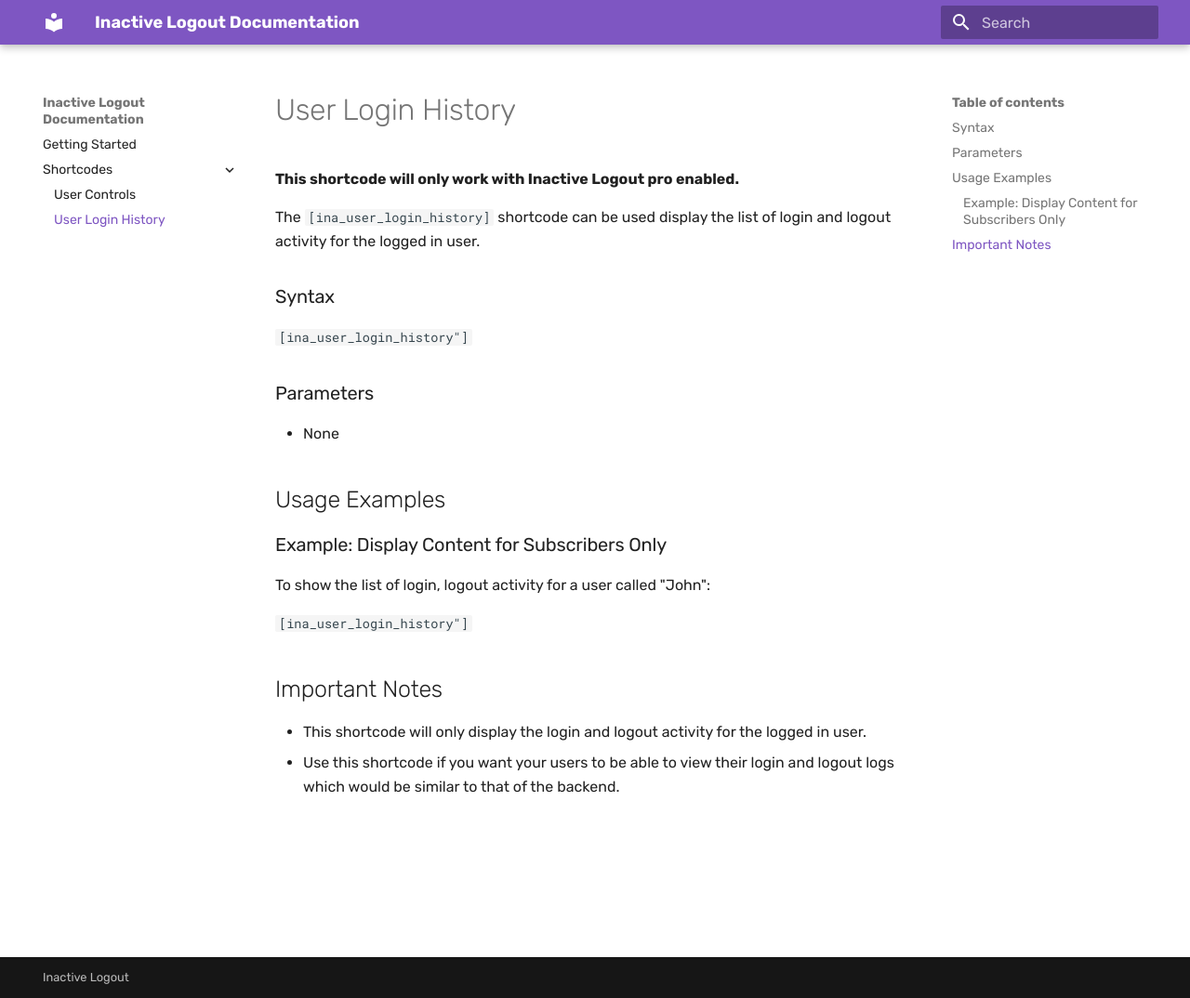
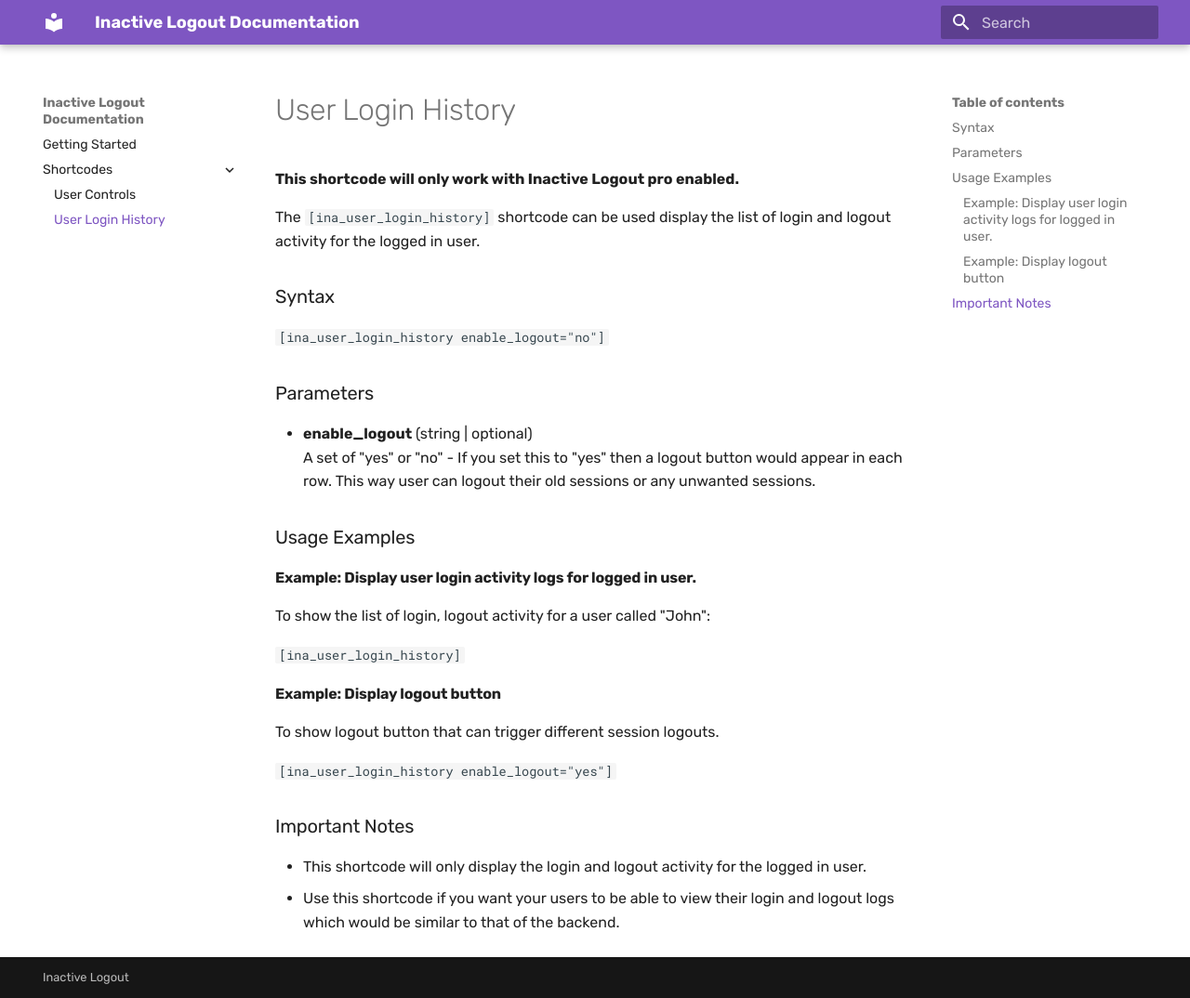
Before and after one commit to techies23/inactive-logout-documentation, an MkDocs documentation site: the page built from docs/shortcodes/user_login_history.md, in a window 1280 px wide and 1074 px high. Shown: the whole window at 93% size. Built offline with MkDocs 1.6.1 and Material for MkDocs 9.7.7, drawn with Linux system fonts in a browser that asks for light colours.

Commit message:
Docs updated

```diff
--- a/docs/shortcodes/user_login_history.md
+++ b/docs/shortcodes/user_login_history.md
@@ -4,21 +4,28 @@ The `[ina_user_login_history]` shortcode can be used display the list of login a
 
 ### Syntax
 
-`[ina_user_login_history"]`
+`[ina_user_login_history enable_logout="no"]`
 
 ### Parameters
 
-- None
+- **enable_logout** (string | optional)
+  A set of "yes" or "no" - If you set this to "yes" then a logout button would appear in each row. This way user can logout their old sessions or any unwanted sessions.
 
-## Usage Examples
+### Usage Examples
 
-### Example: Display Content for Subscribers Only
+#### Example: Display user login activity logs for logged in user.
 
 To show the list of login, logout activity for a user called "John":
 
-`[ina_user_login_history"]`
+`[ina_user_login_history]`
 
-## Important Notes
+#### Example: Display logout button
+
+To show logout button that can trigger different session logouts.
+
+`[ina_user_login_history enable_logout="yes"]`
+
+### Important Notes
 
 - This shortcode will only display the login and logout activity for the logged in user.
 - Use this shortcode if you want your users to be able to view their login and logout logs which would be similar to that of the backend.
```
Also changed, not shown: docs/shortcodes/user_control.md (+13 -6 lines), site/search/search_index.json, site/shortcodes/user_control/index.html, site/shortcodes/user_login_history/index.html, 1 other file.
